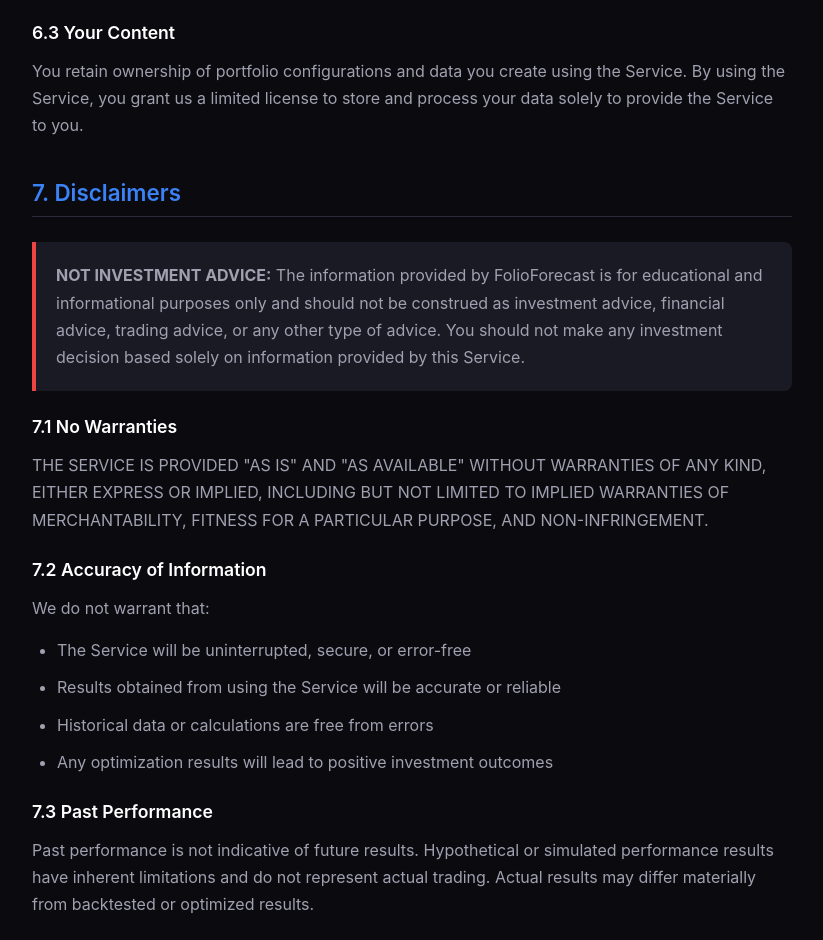
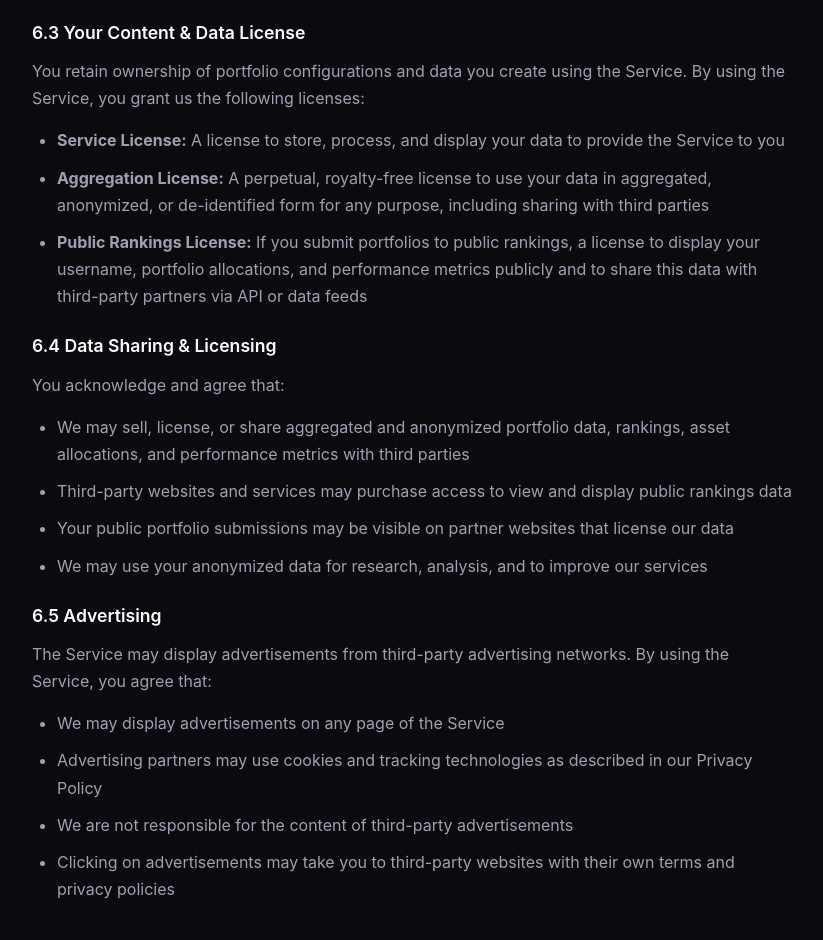
Before and after one commit to shadow6-actual/V6_EODHD_POpt, a plain HTML site: page webapp/templates/terms.html in a window 1280 px wide. Shown: the part 3867-4807 px from the top of the page, without its empty margins (228-1051 px from the left). Drawn offline with nearby package versions, Linux system fonts and the light colour scheme.

Commit message:
Update terms.html
Terms update w/ ads and 3rd party rankings resale

```diff
--- a/webapp/templates/terms.html
+++ b/webapp/templates/terms.html
@@ -304,8 +304,31 @@
             <h3>6.2 Market Data</h3>
             <p>Historical market data provided through the Service is sourced from third-party providers including EODHD. This data is provided for informational and educational purposes only. Redistribution of market data is prohibited.</p>
 
-            <h3>6.3 Your Content</h3>
-            <p>You retain ownership of portfolio configurations and data you create using the Service. By using the Service, you grant us a limited license to store and process your data solely to provide the Service to you.</p>
+            <h3>6.3 Your Content & Data License</h3>
+            <p>You retain ownership of portfolio configurations and data you create using the Service. By using the Service, you grant us the following licenses:</p>
+            <ul>
+                <li><strong>Service License:</strong> A license to store, process, and display your data to provide the Service to you</li>
+                <li><strong>Aggregation License:</strong> A perpetual, royalty-free license to use your data in aggregated, anonymized, or de-identified form for any purpose, including sharing with third parties</li>
+                <li><strong>Public Rankings License:</strong> If you submit portfolios to public rankings, a license to display your username, portfolio allocations, and performance metrics publicly and to share this data with third-party partners via API or data feeds</li>
+            </ul>
+
+            <h3>6.4 Data Sharing & Licensing</h3>
+            <p>You acknowledge and agree that:</p>
+            <ul>
+                <li>We may sell, license, or share aggregated and anonymized portfolio data, rankings, asset allocations, and performance metrics with third parties</li>
+                <li>Third-party websites and services may purchase access to view and display public rankings data</li>
+                <li>Your public portfolio submissions may be visible on partner websites that license our data</li>
+                <li>We may use your anonymized data for research, analysis, and to improve our services</li>
+            </ul>
+
+            <h3>6.5 Advertising</h3>
+            <p>The Service may display advertisements from third-party advertising networks. By using the Service, you agree that:</p>
+            <ul>
+                <li>We may display advertisements on any page of the Service</li>
+                <li>Advertising partners may use cookies and tracking technologies as described in our Privacy Policy</li>
+                <li>We are not responsible for the content of third-party advertisements</li>
+                <li>Clicking on advertisements may take you to third-party websites with their own terms and privacy policies</li>
+            </ul>
         </section>
 
         <section id="disclaimers" class="legal-section">
```
